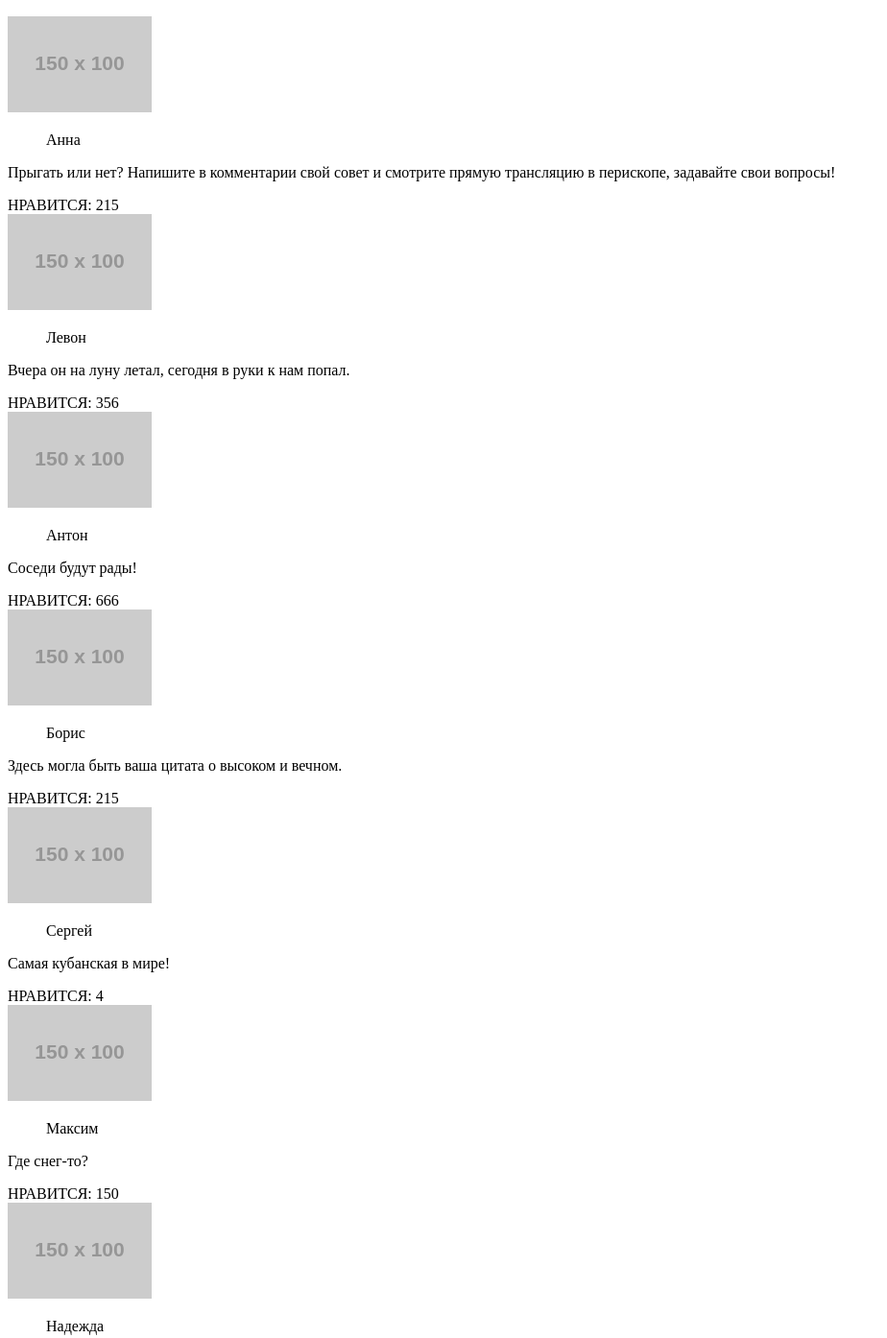
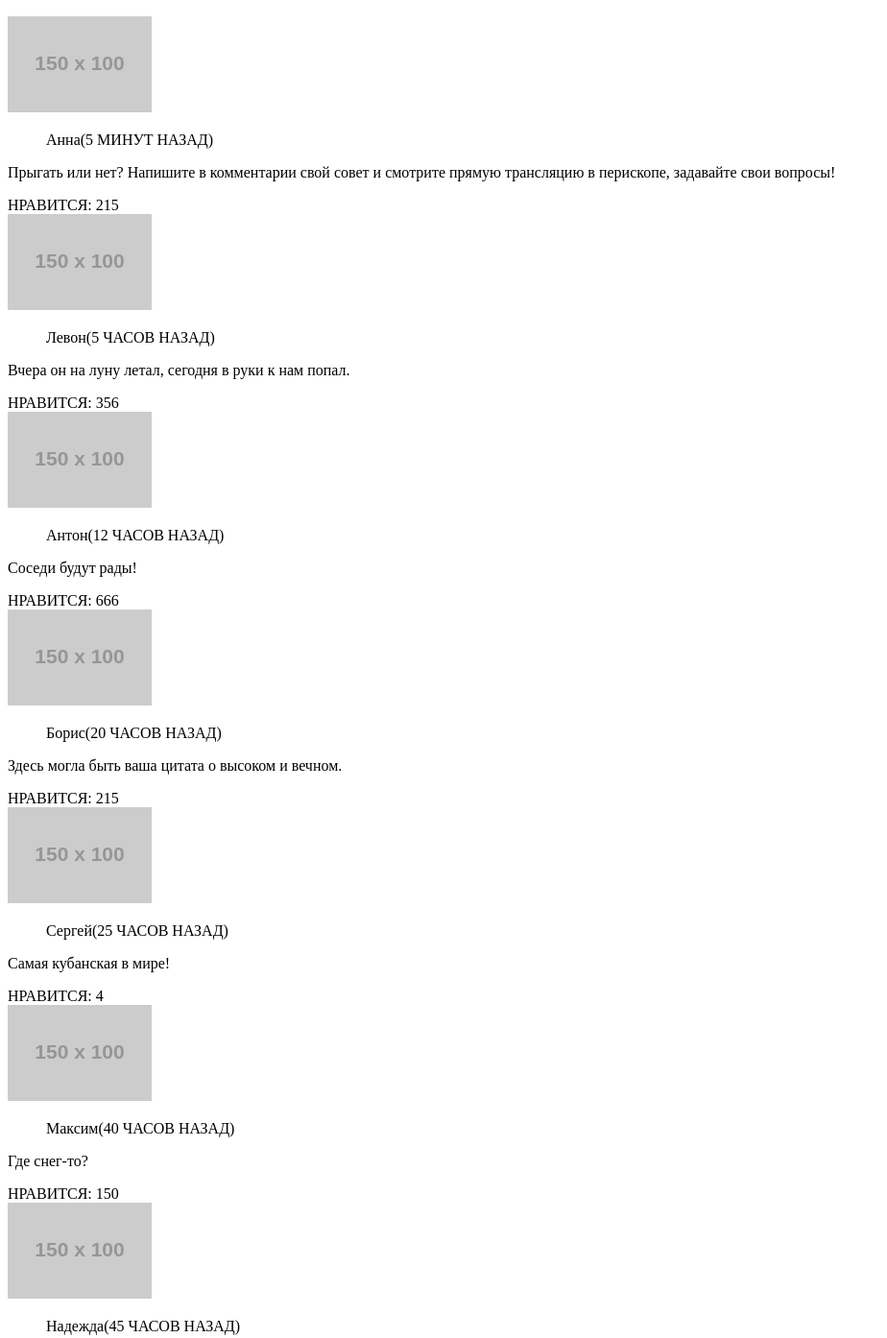
Before and after one commit to ar78ilnik/272055-pink-1, a website: page source/photo.html in a window 1280 px wide. Shown: the part 300-1694 px from the top of the page at 96% size, without its empty margins (0-924 px from the left). Drawn offline with Linux system fonts and the light colour scheme; placeholder pictures from the web are drawn by us.

Commit message:
Change photo.html

```diff
--- a/source/photo.html
+++ b/source/photo.html
@@ -3,7 +3,7 @@
 
 <head>
   <meta charset="utf-8">
-  <meta name="viewport" content="width=device-width, initial-scale=1, maximum-scale=1.0, user-scalable=no" />
+  <meta name="viewport" content="initial-scale=1.0, width=device-width">
   <title>Фотографии</title>
 </head>
 
@@ -42,7 +42,7 @@
       <div class="photo-head">
           <img src="http://placehold.it/150x100">
         <div class="photo-head__comment wrapper">
-          <blockquote class="photo-head__author">Анна<span class="photo-head__time>"(5 МИНУТ НАЗАД)<span></blockquote>
+          <blockquote class="photo-head__author">Анна<span class="photo-head__time">(5 МИНУТ НАЗАД)</span></blockquote>
           <p class="photo-head_store">Прыгать или нет? Напишите в комментарии свой совет и смотрите прямую трансляцию в перископе, задавайте свои вопросы!
           </p>
           <footer class="photo-head__like">НРАВИТСЯ: 215</footer>
@@ -52,43 +52,37 @@
     <section class="photo-main">
       <div class="photo__item">
         <img src="http://placehold.it/150x100">
-        <blockquote>Левон<span class="photo-head__time>"(5 ЧАСОВ НАЗАД)<span></blockquote>
-        </blockquote>
+        <blockquote class="photo-head__author">Левон<span class="photo-head__time">(5 ЧАСОВ НАЗАД)</span></blockquote>
         <p class="photo-head_store">Вчера он на луну летал, сегодня в руки к нам попал.</p>
         <footer class="photo-head__like">НРАВИТСЯ: 356</footer>
       </div>
       <div class="photo__item">
         <img src="http://placehold.it/150x100">
-        <blockquote>Антон<span class="photo-head__time>"(12 ЧАСОВ НАЗАД)<span></blockquote>
-        </blockquote>
+        <blockquote class="photo-head__author">Антон<span class="photo-head__time">(12 ЧАСОВ НАЗАД)</span></blockquote>
         <p class="photo-head_store">Соседи будут рады!</p>
         <footer class="photo-head__like">НРАВИТСЯ: 666</footer>
       </div>
       <div class="photo__item">
         <img src="http://placehold.it/150x100">
-        <blockquote>Борис<span class="photo-head__time>"(20 ЧАСОВ НАЗАД)<span></blockquote>
-        </blockquote>
+        <blockquote class="photo-head__author">Борис<span class="photo-head__time">(20 ЧАСОВ НАЗАД)</span></blockquote>
         <p class="photo-head_store">Здесь могла быть ваша цитата о высоком и вечном.</p>
         <footer class="photo-head__like">НРАВИТСЯ: 215</footer>
       </div>
       <div class="photo__item">
         <img src="http://placehold.it/150x100">
-        <blockquote>Сергей<span class="photo-head__time>"(25 ЧАСОВ НАЗАД)<span></blockquote>
-        </blockquote>
+        <blockquote class="photo-head__author">Сергей<span class="photo-head__time">(25 ЧАСОВ НАЗАД)</span></blockquote>
         <p class="photo-head_store">Самая кубанская в мире!</p>
         <footer class="photo-head__like">НРАВИТСЯ: 4</footer>
       </div>
       <div class="photo__item">
         <img src="http://placehold.it/150x100">
-        <blockquote>Максим<span class="photo-head__time>"(40 ЧАСОВ НАЗАД)<span></blockquote>
-        </blockquote>
+        <blockquote class="photo-head__author">Максим<span class="photo-head__time">(40 ЧАСОВ НАЗАД)</span></blockquote>
         <p class="photo-head_store">Где снег-то?</p>
         <footer class="photo-head__like">НРАВИТСЯ: 150</footer>
       </div>
       <div class="photo__item">
         <img src="http://placehold.it/150x100">
-        <blockquote>Надежда<span class="photo-head__time>"(45 ЧАСОВ НАЗАД)<span></blockquote>
-        </blockquote>
+        <blockquote class="photo-head__author">Надежда<span class="photo-head__time">(45 ЧАСОВ НАЗАД)</span></blockquote>
         <p class="photo-head_store">Всем GM и взаимные лайки!</p>
         <footer class="photo-head__like">НРАВИТСЯ: 2560</footer>
       </div>
```
